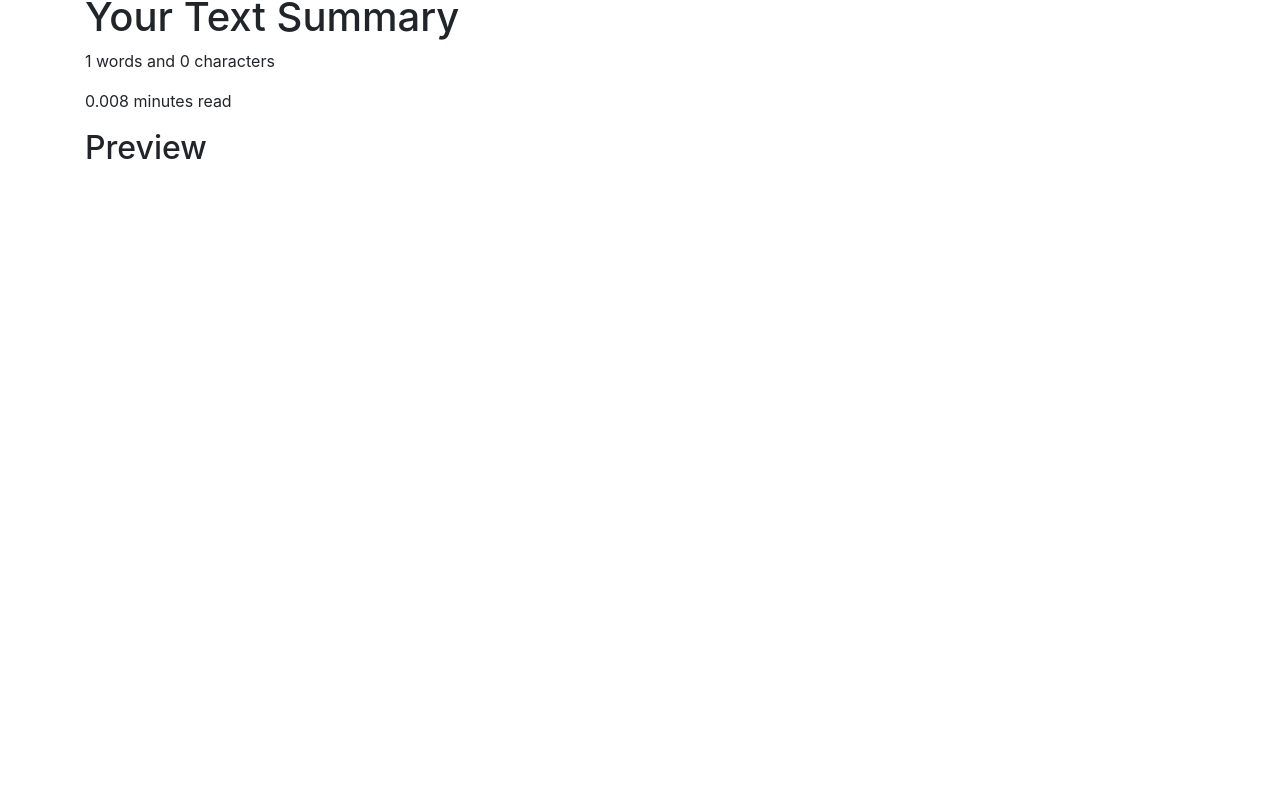
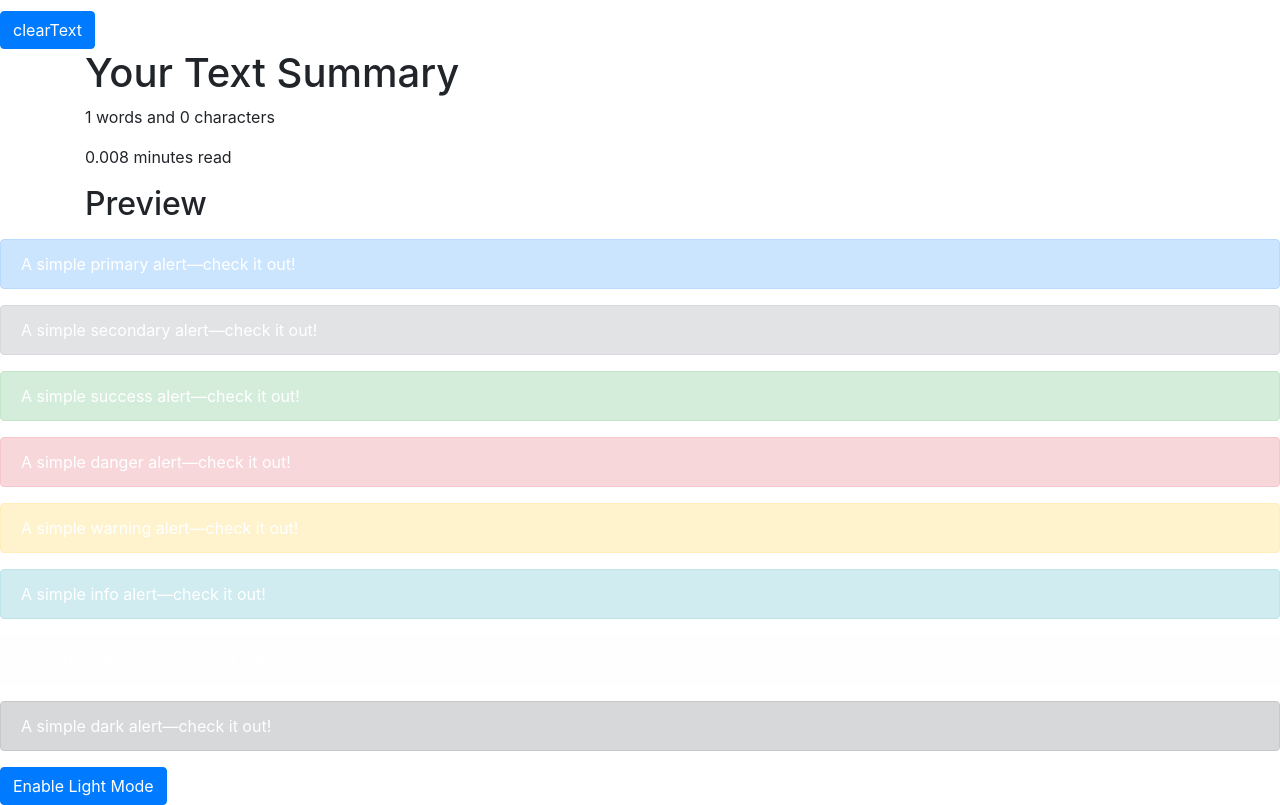
Before and after one commit to Tirth29/React-Project-1, a React (Create React App) app: page / in a window 1280 px wide. Shown: the part 415-1220 px from the top of the page. Before the commit the page ends 800 px from the top, so only its background shows below. Built offline with nearby package versions, Linux system fonts and the light colour scheme.

Commit message:
darkmodeadd

```diff
--- a/src/App.js
+++ b/src/App.js
@@ -3,6 +3,7 @@ import './App.css';
 import './navbar';
 import Navbar from './navbar';
 import TextForm from './Components/TextForm';
+import About from './Components/about';
 
 function App() {
   return (
@@ -11,10 +12,11 @@ function App() {
     <Navbar
      title="TextUtils1"
      aboutText="About textutils"/>
-     {/* <Navbar/> */}
-    <div className="container-main">
+     <Navbar/>
+     <div className="container-main">
      <TextForm heading="Enter text to analyze"/>
      </div>
+     <About/>
     </>
   );
 }
--- /dev/null
+++ b/src/Components/about.js
@@ -0,0 +1,69 @@
+import React,{useState} from "react";
+export default function About() {
+
+  // let style={
+  //   color: 'white',
+  //   backgroundColor: 'black'
+  // }
+  const[style,setStyle]=useState({
+    color: 'white',
+    backgrounColor: 'black'
+  })
+  const[btnText,btnNewText]= useState("Enable Light Mode");
+
+  const toggleStyle= ()=>{
+
+    if(style.color === 'white')
+    {
+      setStyle(
+        {
+          color: 'black',
+          backgroundColor: 'white'
+        }
+      )
+      btnNewText("Enable Dark Mode");
+    }
+    else
+    {
+      setStyle(
+        {
+          color: 'white',
+          backgroundColor: 'black'
+        }
+      )
+      btnNewText("Enable Light Mode");
+    }
+
+  }
+
+  return (
+    <>
+    <div className="alert alert-primary" style={style} role="alert">
+    A simple primary alert—check it out!
+  </div>
+  <div className="alert alert-secondary" style={style} role="alert">
+    A simple secondary alert—check it out!
+  </div>
+  <div className="alert alert-success" style={style} role="alert">
+    A simple success alert—check it out!
+  </div>
+  <div className="alert alert-danger" style={style} role="alert">
+    A simple danger alert—check it out!
+  </div>
+  <div className="alert alert-warning" style={style} role="alert">
+    A simple warning alert—check it out!
+  </div>
+  <div className="alert alert-info" style={style} role="alert">
+    A simple info alert—check it out!
+  </div>
+  <div className="alert alert-light" style={style} role="alert">
+    A simple light alert—check it out!
+  </div>
+  <div className="alert alert-dark" style={style} role="alert">
+    A simple dark alert—check it out!
+  </div>
+  <button type="button" className="btn btn-primary" onClick={toggleStyle}>{btnText}</button>
+    </>
+
+  )
+}
```
